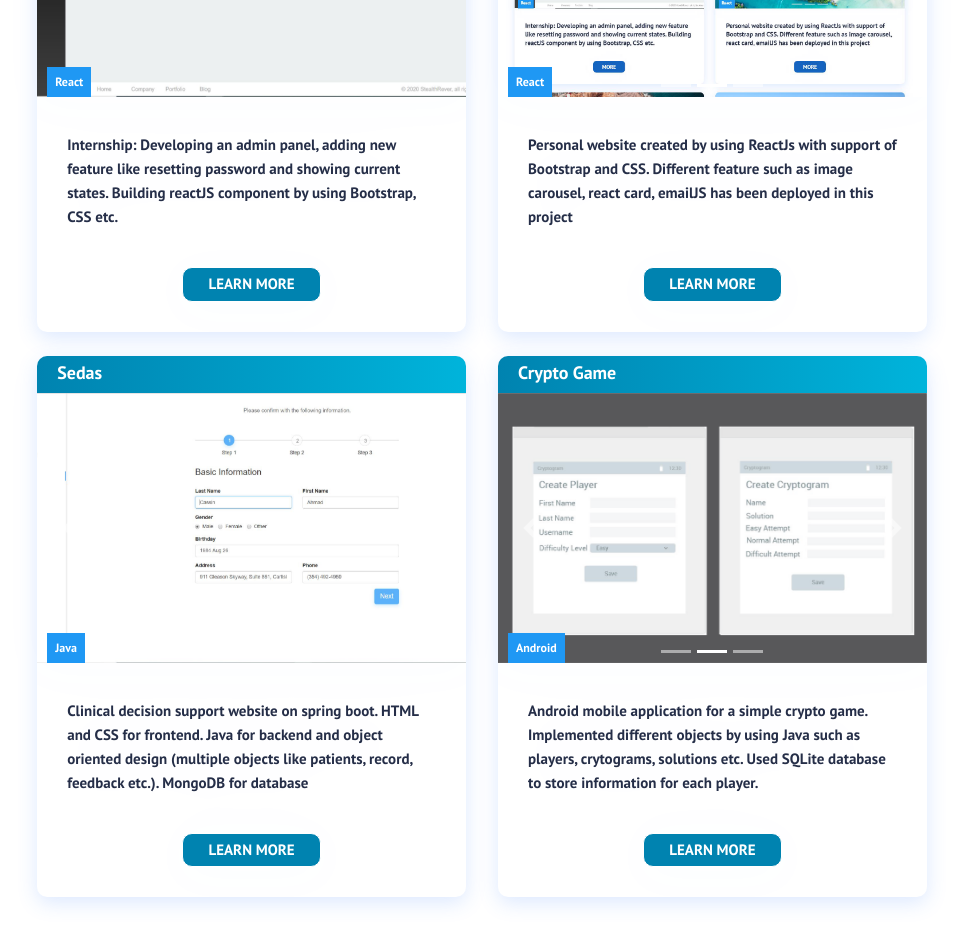
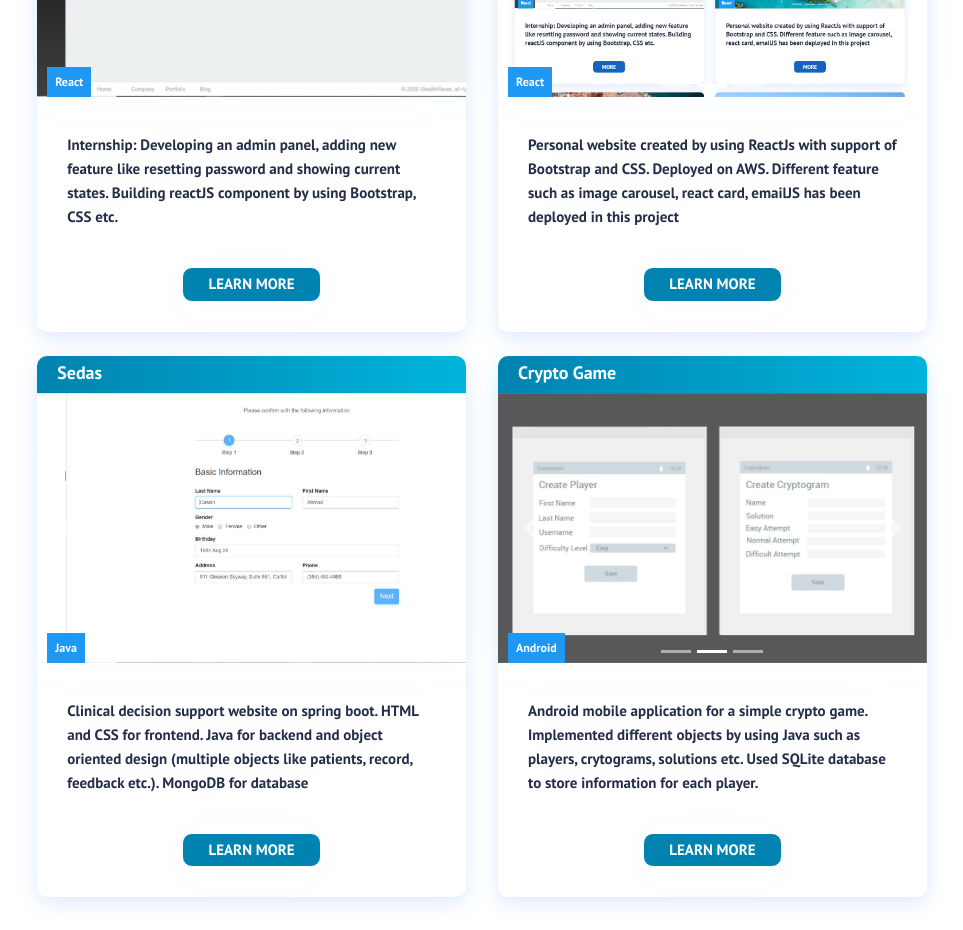
Before and after one commit to zli753/personal_website, a React (Create React App) app: page / in a window 1280 px wide. Shown: the part 1260-2190 px from the top of the page, without its empty margins (158-1121 px from the left). Built offline with nearby package versions, Linux system fonts and the light colour scheme.

Commit message:
cards content

```diff
--- a/src/components/Cards.js
+++ b/src/components/Cards.js
@@ -24,7 +24,7 @@ reactJS component by using Bootstrap, CSS etc.'
                             src1='images/personal_1.png'
                             src2='images/personal_2.png'
                             src3='images/personal_3.png'
-                            text='Personal website created by using ReactJs with support of Bootstrap and CSS. Different feature such as image carousel, react card, emailJS has been deployed in this project'
+                            text='Personal website created by using ReactJs with support of Bootstrap and CSS. Deployed on AWS. Different feature such as image carousel, react card, emailJS has been deployed in this project'
                             label='React'
                             path='https://github.com/zli753/personal_website'
                             title='Personal Website'
```
